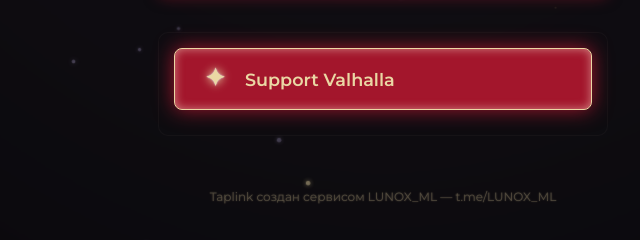
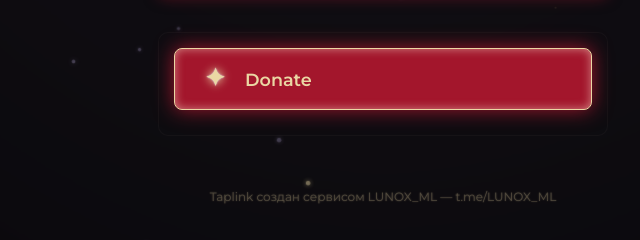
Before and after one commit to pawsmeow/VALHALLA, a plain HTML site: page index.html in a window 1280 px wide. Shown: the part 494-734 px from the top of the page, 257-897 px from the left. Drawn offline with Linux system fonts and the light colour scheme.

Commit message:
Update index.html

```diff
--- a/index.html
+++ b/index.html
@@ -49,7 +49,7 @@
     <div class="hoyo-donate-block">
         <a href="#" class="hoyo-button donate-button pulse-effect" data-icon="star" id="copy-card-btn">
             <span class="hoyo-icon"></span>
-            <span class="button-text">Support Valhalla</span>
+            <span class="button-text">Donate</span>
         </a>
         <p class="donate-info" id="card-number" data-card="4400430223020501">
 
```
